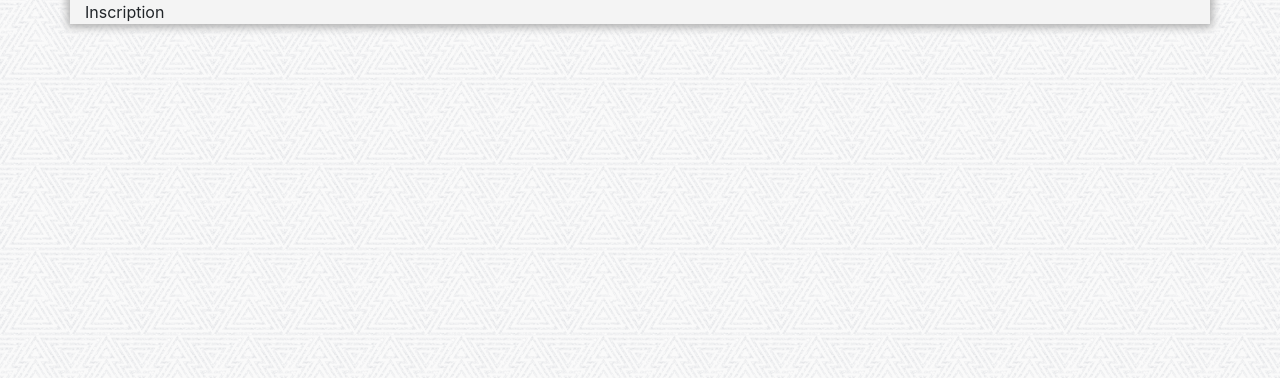
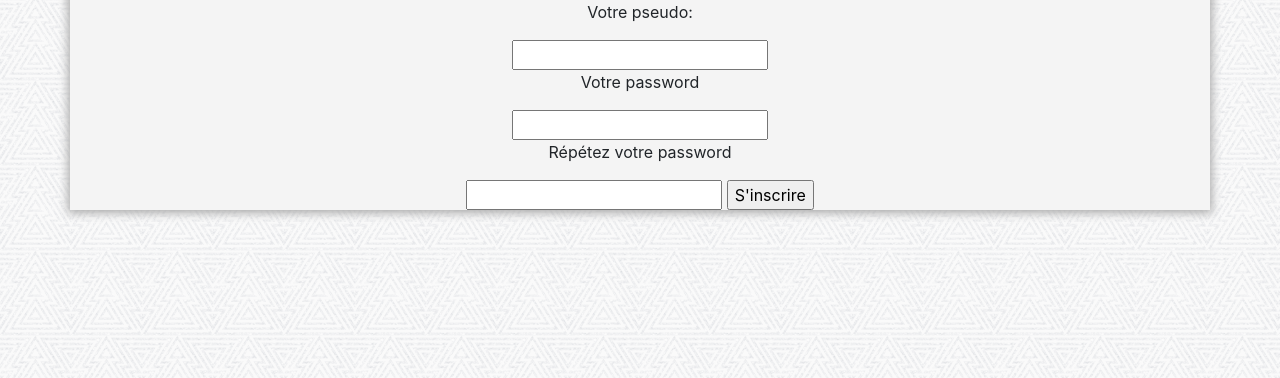
Before and after one commit to AnaDelv/aperirond, a PHP site: page /inscription.php in a window 1280 px wide. Shown: the part 90-468 px from the top of the page. Run offline with PHP 8.4, Linux system fonts and the light colour scheme.

Commit message:
Gestion formulaire

```diff
--- a/inscription.php
+++ b/inscription.php
@@ -16,7 +16,19 @@
 </header>
 <section>
     <div class="container shadow corps">
-        Inscription
+        <div class="row">
+            <div class="col-12 center">
+                <form method="POST" action="register.php">
+                    <p>Votre pseudo:</p>
+                    <input type="text" name="username">
+                    <p>Votre password</p>
+                    <input type="password" name="password">
+                    <p>Répétez votre password</p>
+                    <input type="password" name="repeatpassword">
+                    <input type="submit" value="S'inscrire" name="submit">
+                </form>
+            </div>
+        </div>
     </div>
 </section>
 </body>
```
